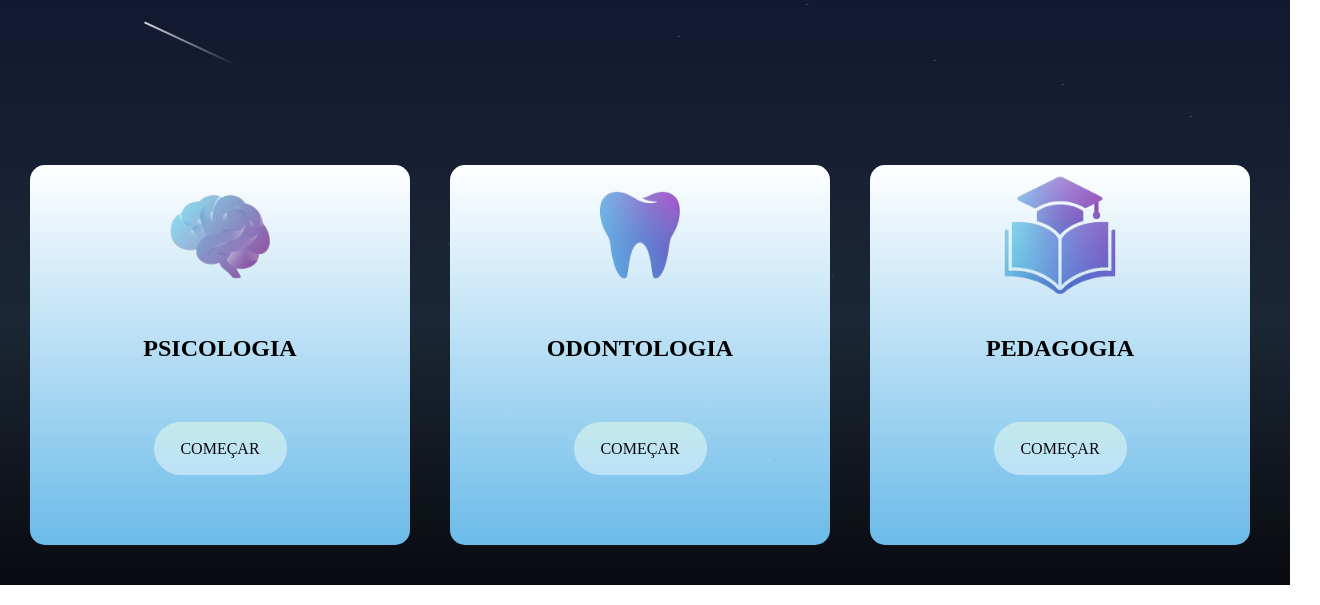
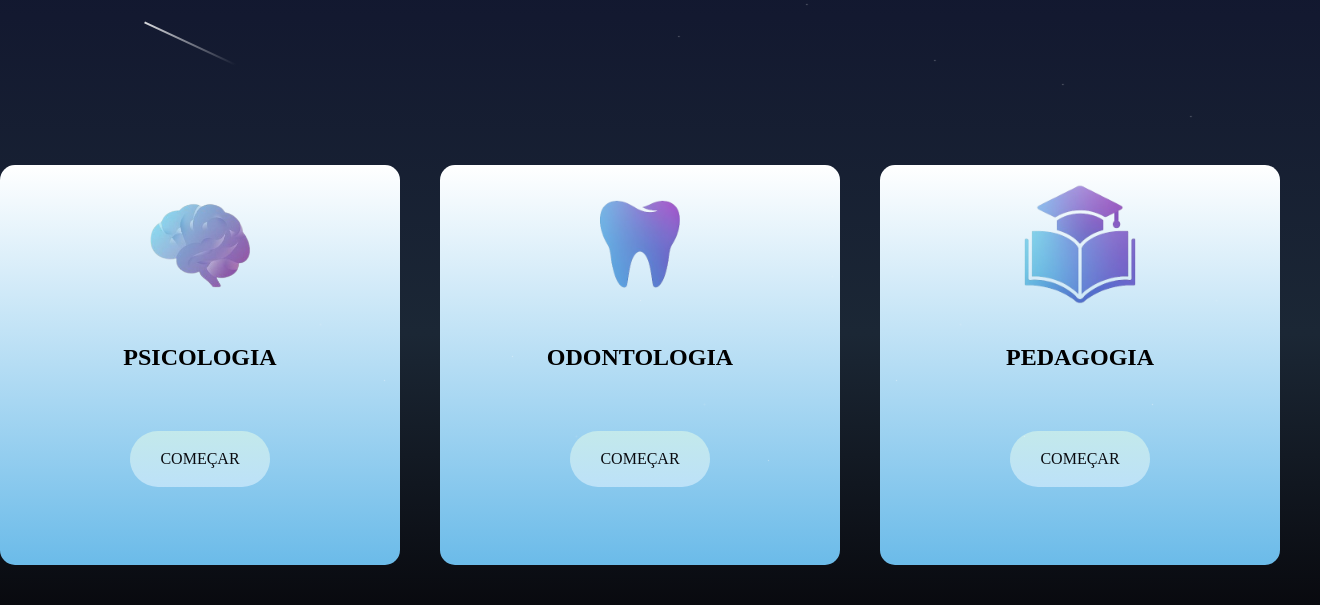
Before and after one commit to JoaoCarlosViana/PI_ANIMA_SITE, a plain HTML site: page QUIZ/quizpsicologia.html/quiz.html in a window 1280 px wide. Shown: the part 300-905 px from the top of the page, 1320 px wide, since content can reach past the window. Drawn offline with Linux system fonts and the light colour scheme; files whose address does not match are found by name.

Commit message:
Update quiz.css

```diff
--- a/QUIZ/quizpsicologia.html/quiz.css
+++ b/QUIZ/quizpsicologia.html/quiz.css
@@ -168,8 +168,8 @@ section{
 .quadrados{
 
     border-radius: 15px;
-    width: 380px;
-    height: 380px;
+    width: 400px;
+    height: 400px;
     margin: 20px;
 
     display: flex;
```
